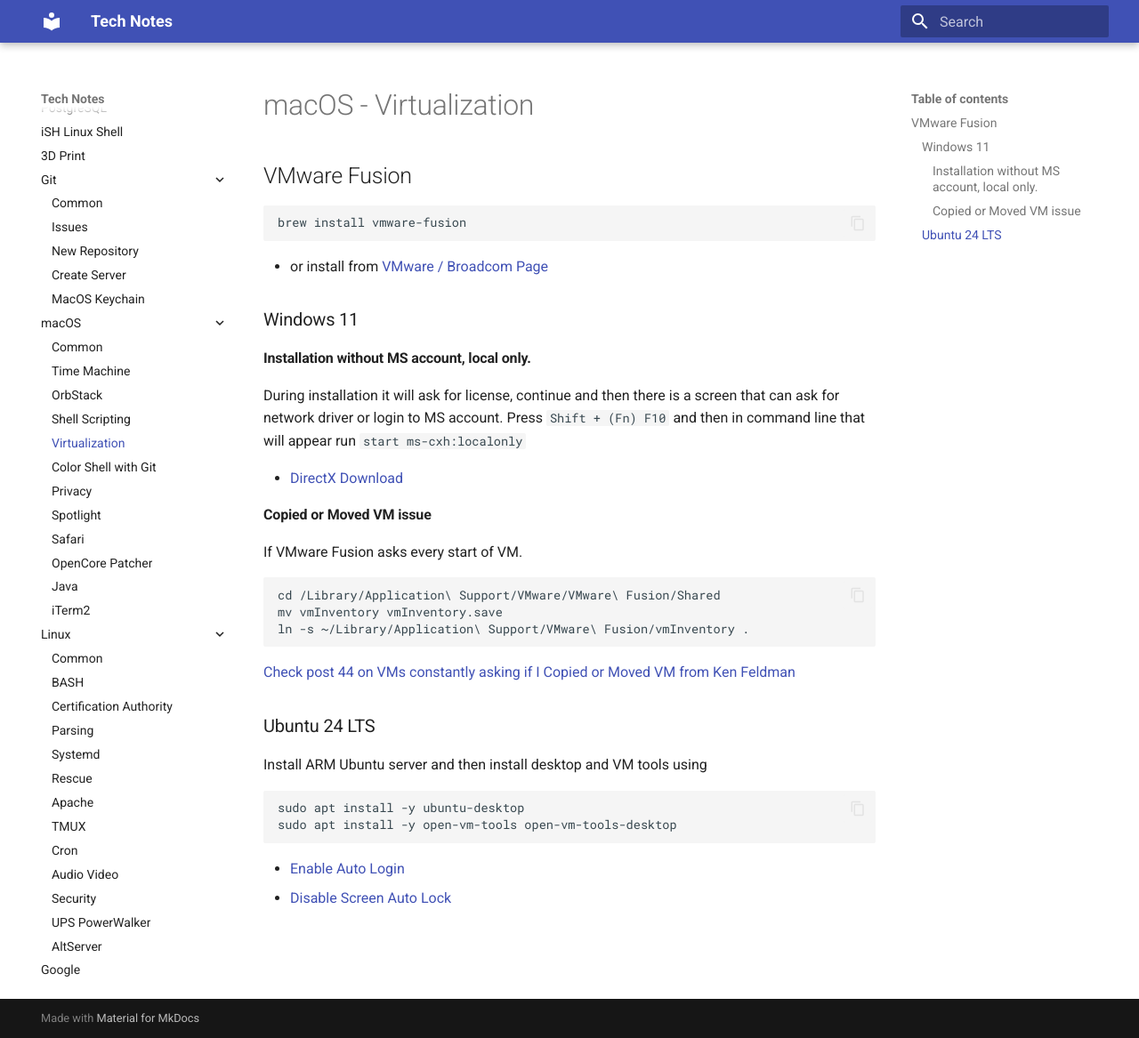
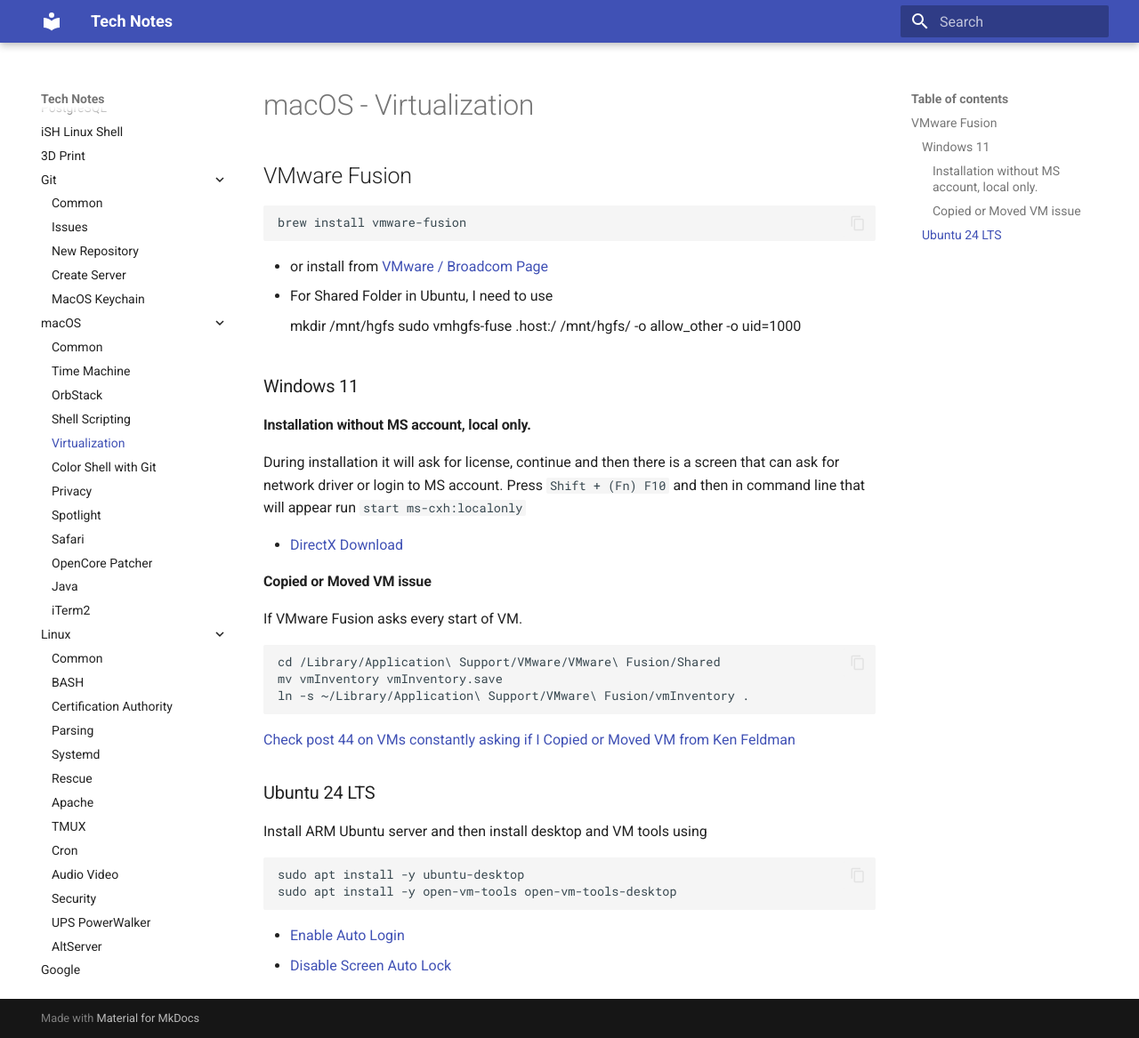
Before and after one commit to jorycz/technotes, an MkDocs documentation site: the page built from docs/macOS/macOS-Virtualization.md, in a window 1280 px wide and 1167 px high. Shown: the whole window at 89% size. Built offline with MkDocs 1.6.1 and Material for MkDocs 9.7.7, drawn with Linux system fonts in a browser that asks for light colours.

```diff
--- a/docs/macOS/macOS-Virtualization.md
+++ b/docs/macOS/macOS-Virtualization.md
@@ -5,6 +5,10 @@
     brew install vmware-fusion
 
 * or install from [VMware / Broadcom Page](https://www.vmware.com/products/desktop-hypervisor/workstation-and-fusion)
+* For Shared Folder in Ubuntu, I need to use
+
+    mkdir /mnt/hgfs
+    sudo vmhgfs-fuse .host:/ /mnt/hgfs/ -o allow_other -o uid=1000
 
 ### Windows 11
 
```
